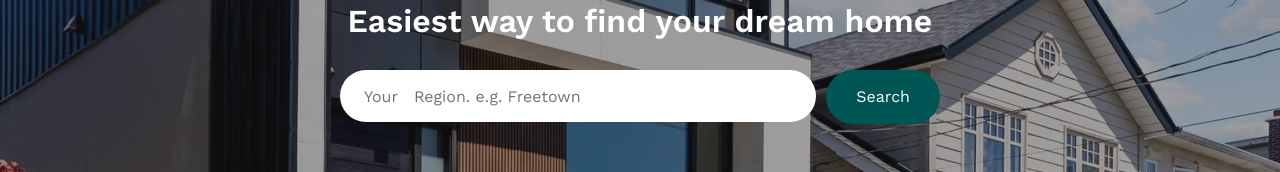
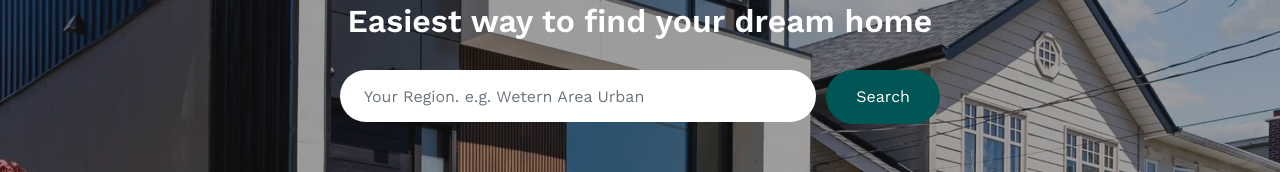
Before and after one commit to Pateh-Bah/Castle-Realtors-Construction-Company, a plain HTML site: page index.html in a window 1280 px wide. Shown: the part 329-501 px from the top of the page. Drawn offline with nearby package versions, Linux system fonts and the light colour scheme; files whose address does not match are found by name.

Commit message:
change your region to western area urban

```diff
--- a/index.html
+++ b/index.html
@@ -112,7 +112,7 @@
               <input
                 type="text"
                 class="form-control px-4"
-                placeholder="Your   Region. e.g. Freetown"
+                placeholder="Your Region. e.g. Wetern Area Urban"
               />
               <button type="submit" class="btn btn-primary">Search</button>
             </form>
```
